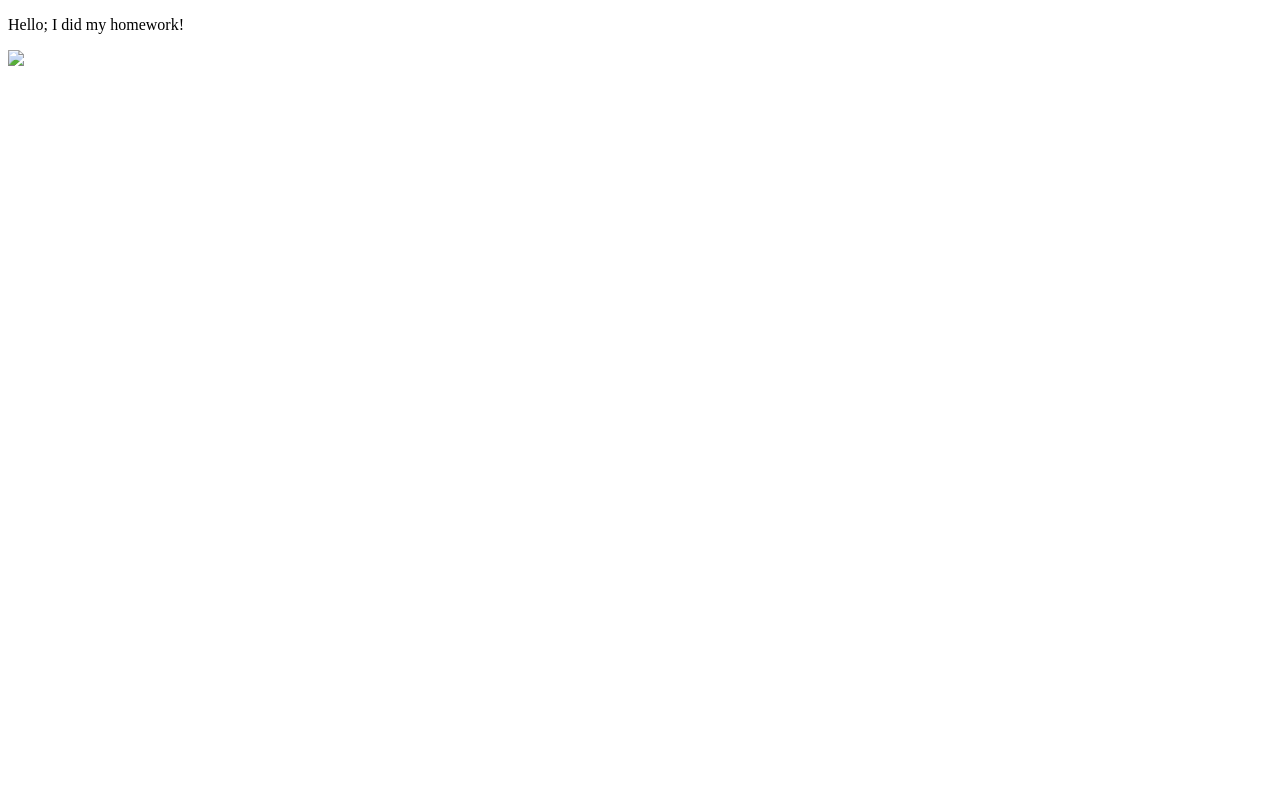
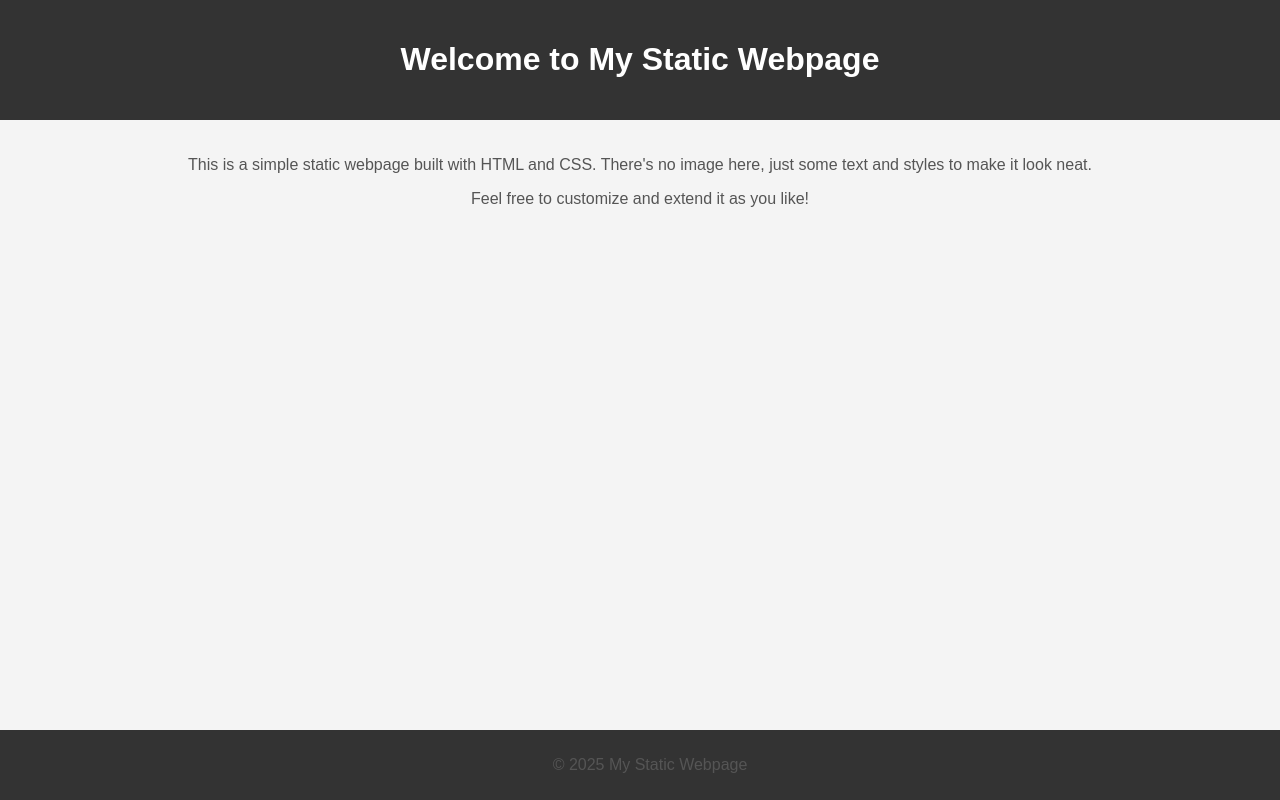
Before and after one commit to Vishnu-NAU/server, a plain HTML site: page index.html in a window 1280 px wide. Drawn offline with Linux system fonts and the light colour scheme.

Commit message:
Update index.html

```diff
--- a/index.html
+++ b/index.html
@@ -1,12 +1,56 @@
 <!DOCTYPE html>
-<html>
-    <head>
-        <title>Homework 1</title>
-    </head>
-    <body>
-        <p>
-            Hello; I did my homework!
-        </p>
-        <img src="Lab1.jpg">
-    </body>
+<html lang="en">
+<head>
+    <meta charset="UTF-8">
+    <meta name="viewport" content="width=device-width, initial-scale=1.0">
+    <title>Basic Static Webpage</title>
+    <style>
+        body {
+            font-family: Arial, sans-serif;
+            background-color: #f4f4f4;
+            margin: 0;
+            padding: 0;
+        }
+        header {
+            background-color: #333;
+            color: #fff;
+            text-align: center;
+            padding: 20px;
+        }
+        main {
+            padding: 20px;
+            text-align: center;
+        }
+        footer {
+            background-color: #333;
+            color: #fff;
+            text-align: center;
+            padding: 10px;
+            position: fixed;
+            width: 100%;
+            bottom: 0;
+        }
+        h1 {
+            font-size: 2rem;
+        }
+        p {
+            font-size: 1rem;
+            color: #555;
+        }
+    </style>
+</head>
+<body>
+    <header>
+        <h1>Welcome to My Static Webpage</h1>
+    </header>
+
+    <main>
+        <p>This is a simple static webpage built with HTML and CSS. There's no image here, just some text and styles to make it look neat.</p>
+        <p>Feel free to customize and extend it as you like!</p>
+    </main>
+
+    <footer>
+        <p>&copy; 2025 My Static Webpage</p>
+    </footer>
+</body>
 </html>
```
